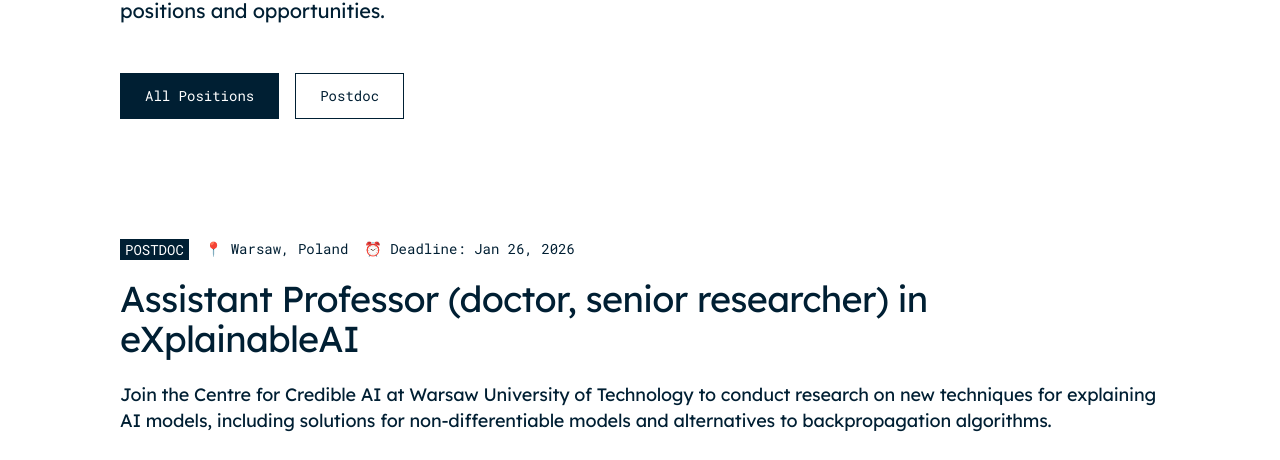
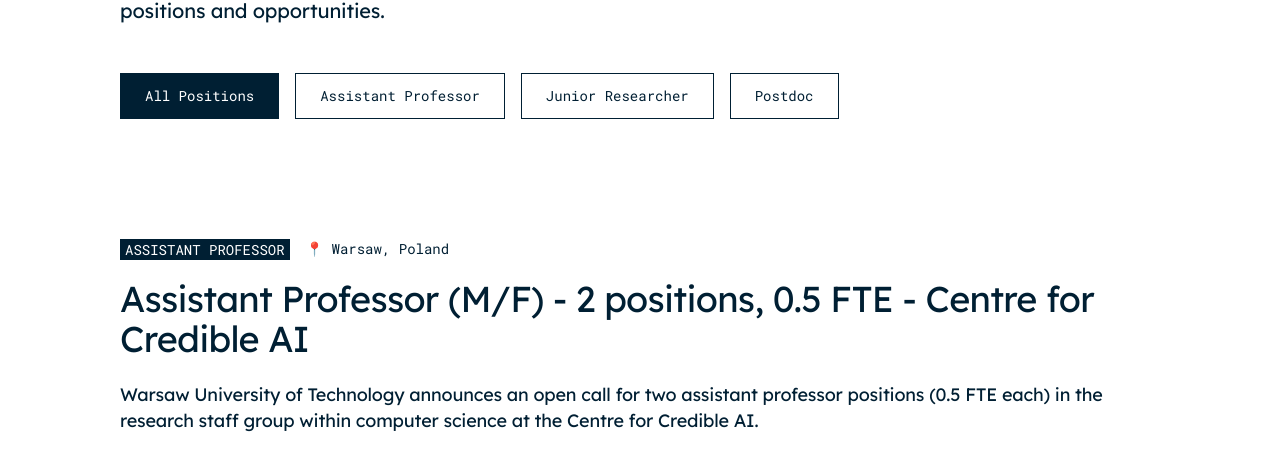
Before and after one commit to CredibleAI/CredibleAI.github.io, a Next.js app: page /join-us in a window 1280 px wide. Shown: the part 338-798 px from the top of the page. Built offline with nearby package versions, Linux system fonts and the light colour scheme; no server answers.

Commit message:
feat: new jobs

```diff
--- /dev/null
+++ b/src/data/opportunities/assistant-professor-ccai-2026-03-06-primary.ts
@@ -0,0 +1,21 @@
+import { OpportunityData } from "@/types/data";
+
+export const assistantProfessorCcai20260306Primary: OpportunityData = {
+  id: "assistant-professor-ccai-2026-03-06-primary",
+  title: "Assistant Professor (M/F) - Centre for Credible AI",
+  subtitle: "Published: March 6, 2026",
+  description:
+    "Warsaw University of Technology announces an open call for an assistant professor position in computer science at the Centre for Credible AI.",
+  imageUrl: "",
+  imageAlt: "",
+  type: "Assistant Professor",
+  location: "Warsaw, Poland",
+  employmentType: "Full-time",
+  organization: "Warsaw University of Technology - Centre for Credible AI",
+  detailedDescription:
+    "Competition for an assistant professor in the research staff group in exact and natural sciences, discipline: computer science. The post is declared as a primary place of employment under the Polish Law on Higher Education and Science. Full details are available in the official PDF announcement.",
+  responsibilities: [],
+  requirements: [],
+  benefits: [],
+  contactEmail: "sekretariat.ccai@pw.edu.pl",
+};
--- /dev/null
+++ b/src/data/opportunities/assistant-professor-ccai-2026-03-20-primary.ts
@@ -0,0 +1,21 @@
+import { OpportunityData } from "@/types/data";
+
+export const assistantProfessorCcai20260320Primary: OpportunityData = {
+  id: "assistant-professor-ccai-2026-03-20-primary",
+  title: "Assistant Professor (M/F) - Centre for Credible AI",
+  subtitle: "Published: March 20, 2026",
+  description:
+    "Warsaw University of Technology announces an open call for an assistant professor position in computer science at the Centre for Credible AI.",
+  imageUrl: "",
+  imageAlt: "",
+  type: "Assistant Professor",
+  location: "Warsaw, Poland",
+  employmentType: "Full-time",
+  organization: "Warsaw University of Technology - Centre for Credible AI",
+  detailedDescription:
+    "Competition for an assistant professor in the research staff group in exact and natural sciences, discipline: computer science. The post is declared as a primary place of employment under the Polish Law on Higher Education and Science. Full details are available in the official PDF announcement.",
+  responsibilities: [],
+  requirements: [],
+  benefits: [],
+  contactEmail: "sekretariat.ccai@pw.edu.pl",
+};
--- /dev/null
+++ b/src/data/opportunities/assistant-professor-ccai-2026-r2-5-two-half-time.ts
@@ -0,0 +1,24 @@
+import { OpportunityData } from "@/types/data";
+
+export const assistantProfessorCcai2026R25TwoHalfTime: OpportunityData = {
+  id: "assistant-professor-ccai-2026-r2-5-two-half-time",
+  title:
+    "Assistant Professor (M/F) - 2 positions, 0.5 FTE - Centre for Credible AI",
+  subtitle: "Published: March 20, 2026",
+  description:
+    "Warsaw University of Technology announces an open call for two assistant professor positions (0.5 FTE each) in the research staff group within computer science at the Centre for Credible AI.",
+  imageUrl: "",
+  imageAlt: "",
+  type: "Assistant Professor",
+  location: "Warsaw, Poland",
+  employmentType: "Part-time",
+  workload: "0.5 FTE",
+  organization: "Warsaw University of Technology - Centre for Credible AI",
+  detailedDescription:
+    "Competition for two assistant professor positions in the field of exact and natural sciences, discipline: computer science. The position is declared as a non-primary place of employment under the Polish Law on Higher Education and Science. Full competition details are available in the official PDF announcement.",
+  responsibilities: [],
+  requirements: [],
+  benefits: [],
+  contactEmail: "sekretariat.ccai@pw.edu.pl",
+  referenceNumber: "CCAI_2026_R2_5",
+};
--- a/src/data/opportunities/index.ts
+++ b/src/data/opportunities/index.ts
@@ -1,10 +1,27 @@
 import { OpportunityData } from "@/types/data";
+import { assistantProfessorCcai20260306Primary } from "./assistant-professor-ccai-2026-03-06-primary";
+import { assistantProfessorCcai20260320Primary } from "./assistant-professor-ccai-2026-03-20-primary";
+import { assistantProfessorCcai2026R25TwoHalfTime } from "./assistant-professor-ccai-2026-r2-5-two-half-time";
+import { juniorResearcherCcai2026R14 } from "./junior-researcher-ccai-2026-r1-4";
+import { juniorResearcherCcai2026R16 } from "./junior-researcher-ccai-2026-r1-6";
 import { postdocExplainableAi } from "./postdoc-explainable-ai";
 
 export const opportunities: OpportunityData[] = [
+  assistantProfessorCcai2026R25TwoHalfTime,
+  assistantProfessorCcai20260320Primary,
+  assistantProfessorCcai20260306Primary,
+  juniorResearcherCcai2026R14,
+  juniorResearcherCcai2026R16,
   postdocExplainableAi,
 ];
 
 export const hasOpportunities = opportunities.length > 0;
 
+export {
+  assistantProfessorCcai20260306Primary,
+  assistantProfessorCcai20260320Primary,
+  assistantProfessorCcai2026R25TwoHalfTime,
+  juniorResearcherCcai2026R14,
+  juniorResearcherCcai2026R16,
+};
 export { postdocExplainableAi };
--- /dev/null
+++ b/src/data/opportunities/junior-researcher-ccai-2026-r1-4.ts
@@ -0,0 +1,23 @@
+import { OpportunityData } from "@/types/data";
+
+export const juniorResearcherCcai2026R14: OpportunityData = {
+  id: "junior-researcher-ccai-2026-r1-4",
+  title: "Junior Researcher (M/F) - Centre for Credible AI (CCAI/2026/R1/4)",
+  subtitle: "Published: March 20, 2026",
+  description:
+    "Warsaw University of Technology is looking for two junior researchers at 0.5 FTE in the Centre for Credible AI.",
+  imageUrl: "",
+  imageAlt: "",
+  type: "Junior Researcher",
+  location: "Warsaw, Poland",
+  employmentType: "Part-time",
+  workload: "0.5 FTE",
+  organization: "Warsaw University of Technology - Centre for Credible AI",
+  detailedDescription:
+    "Open recruitment for two junior researcher roles in the Centre for Credible AI. Full recruitment scope, requirements, and formal conditions are available in the official PDF announcement.",
+  responsibilities: [],
+  requirements: [],
+  benefits: [],
+  contactEmail: "sekretariat.ccai@pw.edu.pl",
+  referenceNumber: "CCAI/2026/R1/4",
+};
--- /dev/null
+++ b/src/data/opportunities/junior-researcher-ccai-2026-r1-6.ts
@@ -0,0 +1,23 @@
+import { OpportunityData } from "@/types/data";
+
+export const juniorResearcherCcai2026R16: OpportunityData = {
+  id: "junior-researcher-ccai-2026-r1-6",
+  title: "Junior Researcher (M/F) - Centre for Credible AI",
+  subtitle: "Published: March 20, 2026",
+  description:
+    "Warsaw University of Technology is looking for two junior researchers at 0.5 FTE in the Centre for Credible AI.",
+  imageUrl: "",
+  imageAlt: "",
+  type: "Junior Researcher",
+  location: "Warsaw, Poland",
+  employmentType: "Part-time",
+  workload: "0.5 FTE",
+  organization: "Warsaw University of Technology - Centre for Credible AI",
+  detailedDescription:
+    "Open recruitment for two junior researcher roles in the Centre for Credible AI. Full recruitment scope, requirements, and formal conditions are available in the official PDF announcement.",
+  responsibilities: [],
+  requirements: [],
+  benefits: [],
+  contactEmail: "sekretariat.ccai@pw.edu.pl",
+  referenceNumber: "CCAI_2026_R1_6",
+};
```
